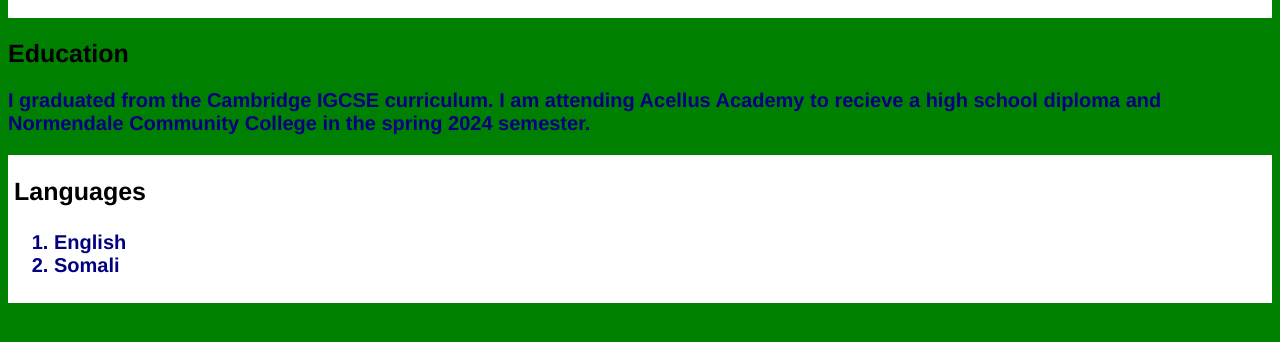
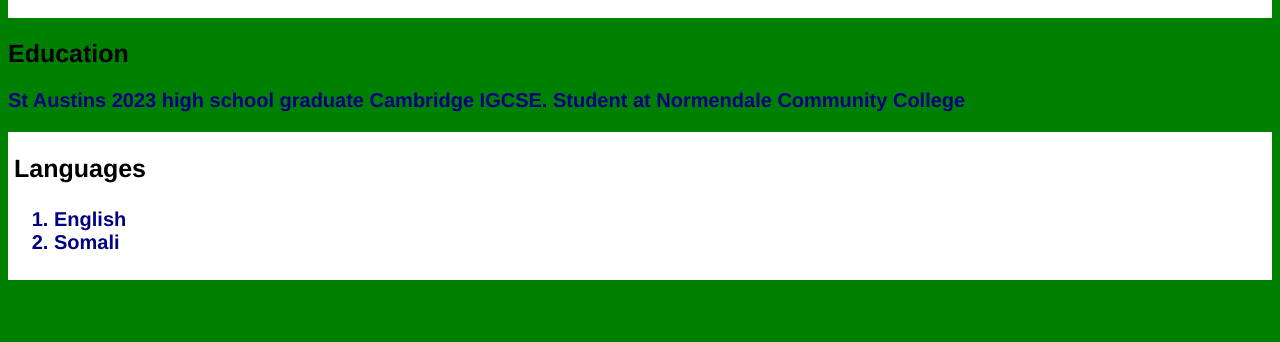
Before and after one commit to Ilyas1x/Ilyas-resume, a plain HTML site: page index.html in a window 1280 px wide. Shown: the part 66-408 px from the top of the page. Drawn offline with Linux system fonts and the light colour scheme.

Commit message:
Update index.html

```diff
--- a/index.html
+++ b/index.html
@@ -13,7 +13,7 @@
     <div class="info">
      <h2>Education<h2>
 
-     <p>I graduated from the Cambridge IGCSE curriculum. I am attending Acellus Academy to recieve a high school diploma and Normendale Community College in the spring 2024 semester.<p>    <p>
+     <p>St Austins 2023 high school graduate Cambridge IGCSE. Student at Normendale Community College <p>    <p>
     </div>
 
     <div class="lang">
```
